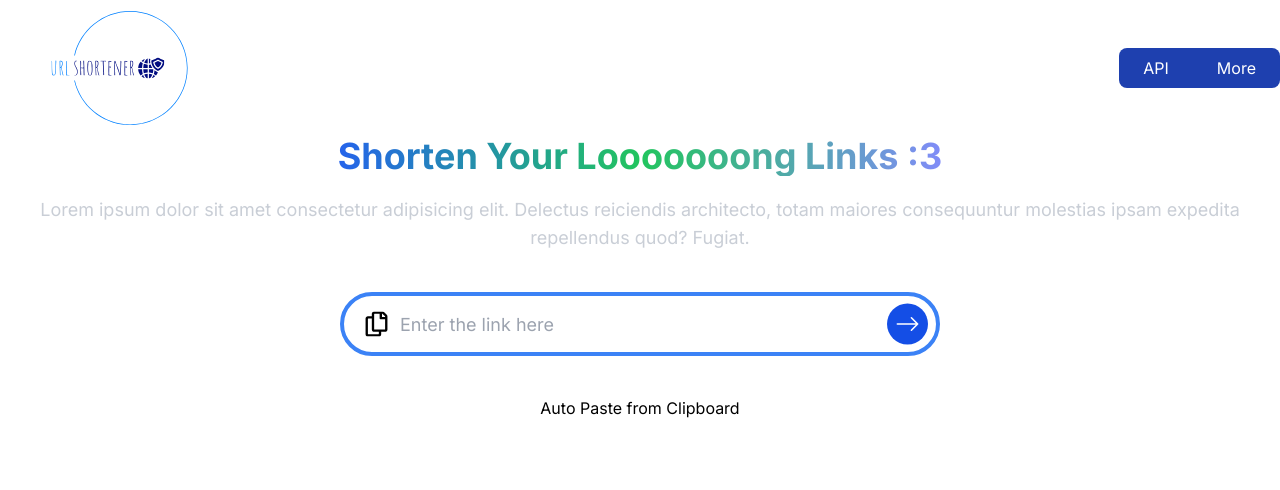
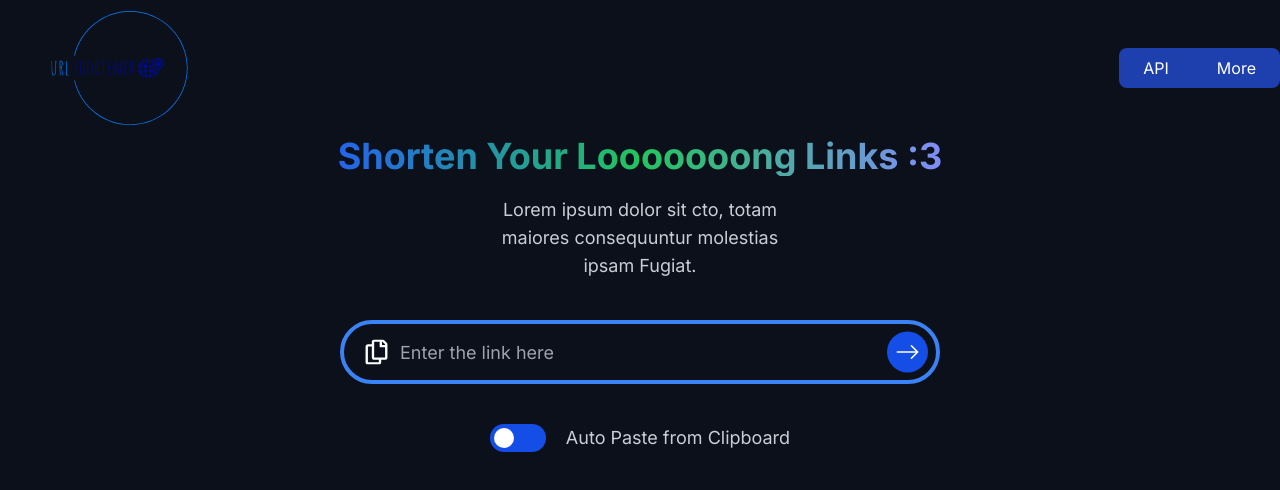
Before and after one commit to victor-villca/url-shortener-nextjs, a Next.js app: page / in a window 1280 px wide. Shown: the top 490 px of the page. Built offline with nearby package versions, Linux system fonts and the light colour scheme.

Commit message:
toogle component

```diff
--- a/src/app/globals.css
+++ b/src/app/globals.css
@@ -7,8 +7,13 @@
   padding: 0;
   margin: 0;
 }
+
 @layer utilities{
   .styleGradient{
     @apply inline-block text-transparent bg-clip-text bg-gradient-to-r from-blue-600 via-green-500 to-indigo-400
   }
+
+  .styleToogle {
+    @apply absolute translate-y-[-50%] top-[50%] bg-white h-5 w-5 rounded-full
+  }
 }
--- a/src/app/layout.tsx
+++ b/src/app/layout.tsx
@@ -19,7 +19,7 @@ export default function RootLayout({
   return (
     <html lang="en">
 
-      <body className={inter.className}>
+      <body className={`${inter.className} bg-black-10`}>
         <div className=''>
           <Navbar />
           {children}
--- a/src/components/ShortenBox.tsx
+++ b/src/components/ShortenBox.tsx
@@ -2,32 +2,31 @@ import React from 'react'
 import {FaRegCopy} from 'react-icons/fa'
 import Button from './Button'
 import {BsArrowRight} from 'react-icons/bs'
+import Toogle from './Toogle'
 const ShortenBox = () => {
   const iconSize = 25
   return (
     <div className='flex flex-col justify-center items-center gap-5'>
       <h1 className=' text-4xl font-bold text-center styleGradient
       '>Shorten Your Looooooong Links :3</h1>
-      <p className=' text-lg text-lite-10 text-center'>Lorem ipsum dolor sit amet consectetur adipisicing elit. Delectus reiciendis architecto, totam maiores consequuntur molestias ipsam expedita repellendus quod? Fugiat.</p>
+      <p className=' text-lg text-lite-10 text-cente w-[25%] text-center'>Lorem ipsum dolor sit cto, totam maiores consequuntur molestias ipsam Fugiat.</p>
       <form className=' w-full'>
         <div className=' relative my-5 mx-auto w-[350px] h-16 flex justify-between border-4 border-blue-500 rounded-full z-10 px-5
          lg:w-[600px]
 
         '>
           <div className='absolute top-[50%] translate-y-[-50%] '>
-              <FaRegCopy  size = {iconSize}/>
+              <FaRegCopy  size = {iconSize} color = {"white"}/>
           </div>
           <input type="text" placeholder='Enter the link here'
             className='h-full w-[90%] outline-none text-lg pl-9 transition-all focus:text-gray-500 bg-transparent '
           />
-          <Button icon= {BsArrowRight}/>
+          <Button icon= {BsArrowRight} />
         </div>
       </form>
-      <div>
-        <div>
-
-        </div>
-        <p>Auto Paste from Clipboard</p>
+      <div className='flex items-center justify-center gap-5'>
+        <Toogle />
+        <p className=' text-lg text-lite-10'>Auto Paste from Clipboard</p>
       </div>
     </div>
   )
--- /dev/null
+++ b/src/components/Toogle.tsx
@@ -0,0 +1,23 @@
+import React, {useState} from 'react'
+
+const Toogle = () => {
+  const [activeChild, setactiveChild] = useState<boolean>(false);
+
+  const handleToogle = () => {
+    setactiveChild((prev) => (
+      prev = !prev
+    ))
+  }
+
+
+  return (
+    <div onClick={handleToogle} className=' cursor-pointer bg-blue-10  relative h-7 w-14  rounded-3xl '>
+          <div className= {`styleToogle left-1 ${activeChild ? 'hidden' : ''}`}>
+          </div>
+          <div className={`styleToogle right-1 ${!activeChild ? 'hidden' : ''}`}>
+          </div>
+    </div>
+  )
+}
+
+export default Toogle
```
